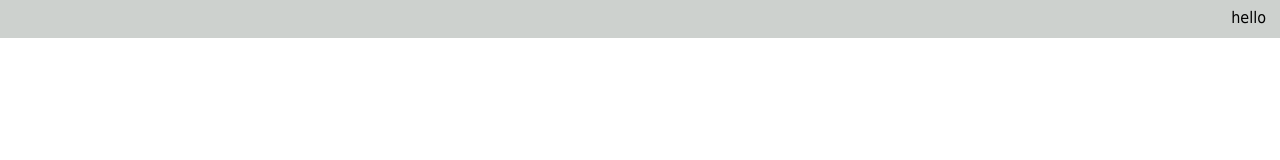
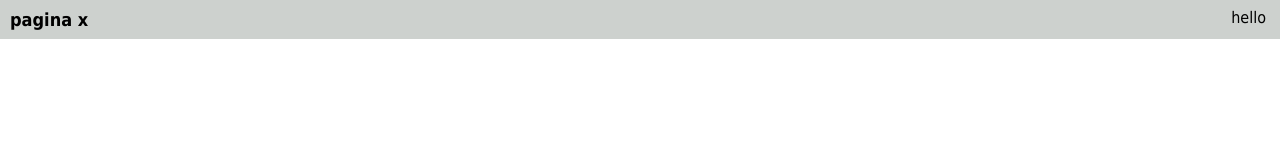
Before and after one commit to darlandieterich/vuejs-page-header, a Vue app: page / in a window 1280 px wide. Shown: the top 160 px of the page. Built offline with nearby package versions, Linux system fonts and the light colour scheme; the HTML template or start-up script is replaced by a standard one.

Commit message:
updated vue example

```diff
--- a/src/App.vue
+++ b/src/App.vue
@@ -1,6 +1,6 @@
 <template>
   <div id="app">
-    <pageheader>
+    <pageheader pagename="pagina x">
       hello
     </pageheader>
   </div>
--- a/src/PageHeader/index.vue
+++ b/src/PageHeader/index.vue
@@ -51,7 +51,7 @@ export default {
   margin-bottom: 4px;
 }
 
-.ph-title {
+.ph-main > h2 {
   float: left;
   color: black;
   text-align: center;
```
